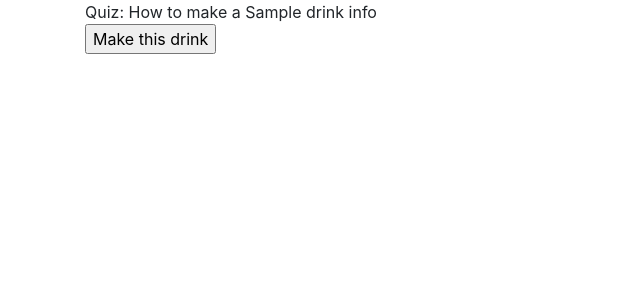
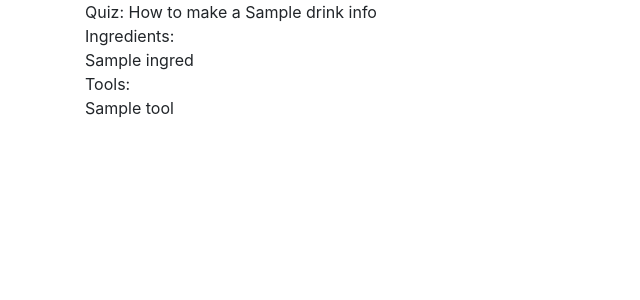
Before and after one commit to RebeccaHale/UI-Final-Project, a Flask app: template templates/quiz.html in a window 1280 px wide. Shown: the part 56-356 px from the top of the page, without its empty margins (0-640 px from the left). Run offline with Flask 2, Linux system fonts and the light colour scheme; the template is opened without the code that fills it: most values are stand-ins (such as "Sample title", 1, 10 or a date in 2020); some libraries are stand-ins or nearby versions.

Commit message:
Rebecca - adding information

```diff
--- a/templates/quiz.html
+++ b/templates/quiz.html
@@ -7,7 +7,31 @@
         let drink_info = {{drink_info|tojson}}
         let ingredient_tool_data = {{ingredient_tool_data|tojson}}
     </script>
-    <div id="heading"> Quiz: How to make a {{drink_info.name}} </div>
-    <div id="update"></div>
+    <div class="row">
+        <div class="col-12">
+            <div id="heading"> Quiz: How to make a {{drink_info.name}} </div>
+        </div>
+    </div>
+    <div class="row">
+        <div class="col-12">
+            Ingredients:
+            <div id="ingredients-shelf">
+                {% for ingred in  drink_info.ingredients %}
+                    {{ingred}}<br>
+                {% endfor %}
+            </div>
+        </div>
+    </div>
+    <div class="row">
+        <div class="col-12">
+            Tools:
+            <div id="tools-shelf">
+                {% for tool in  drink_info.tools %}
+                    {{tool}}<br>
+                {% endfor %}
+                </div>
+            </div>
+        </div>
+    </div>
 
 {% endblock %}
```
